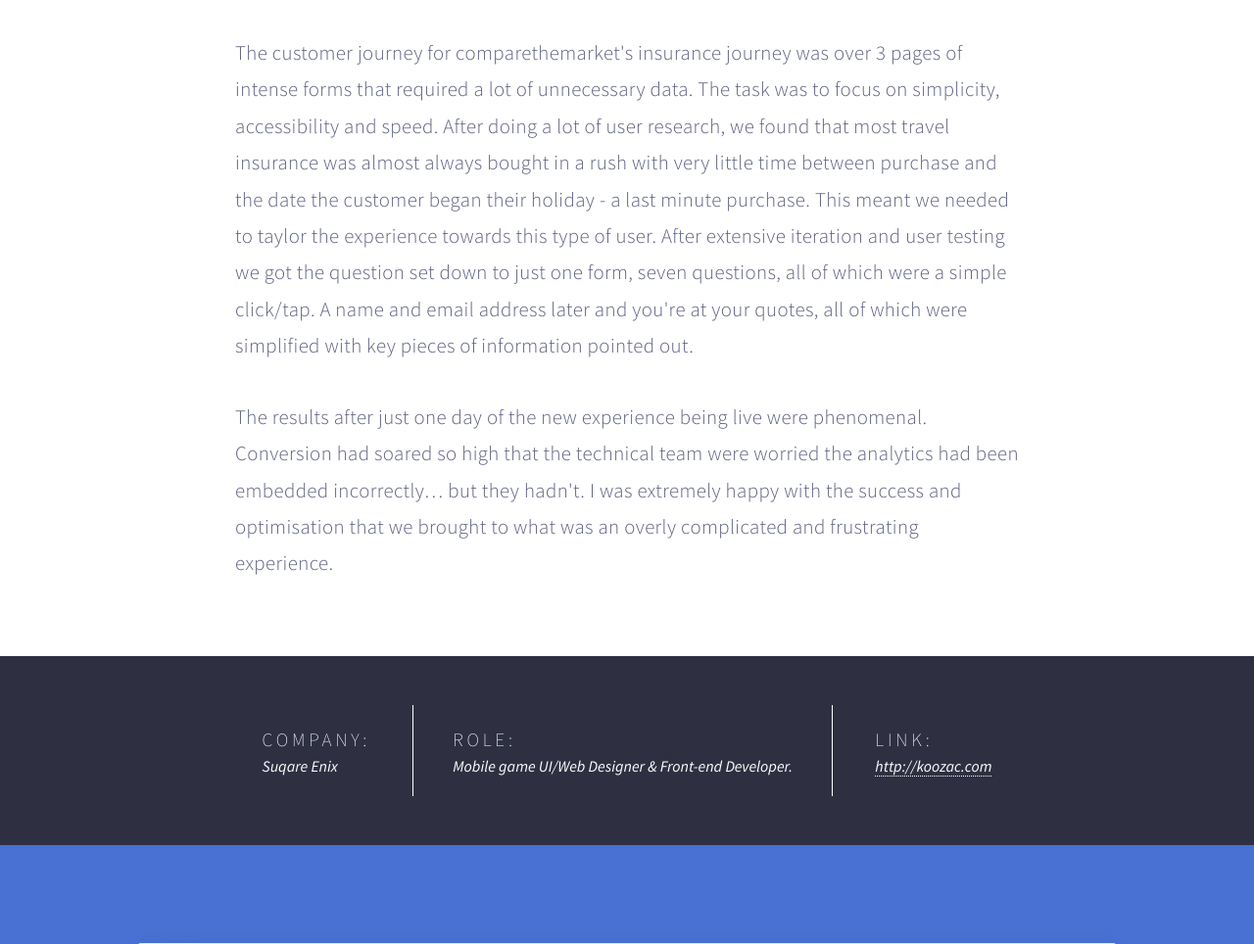
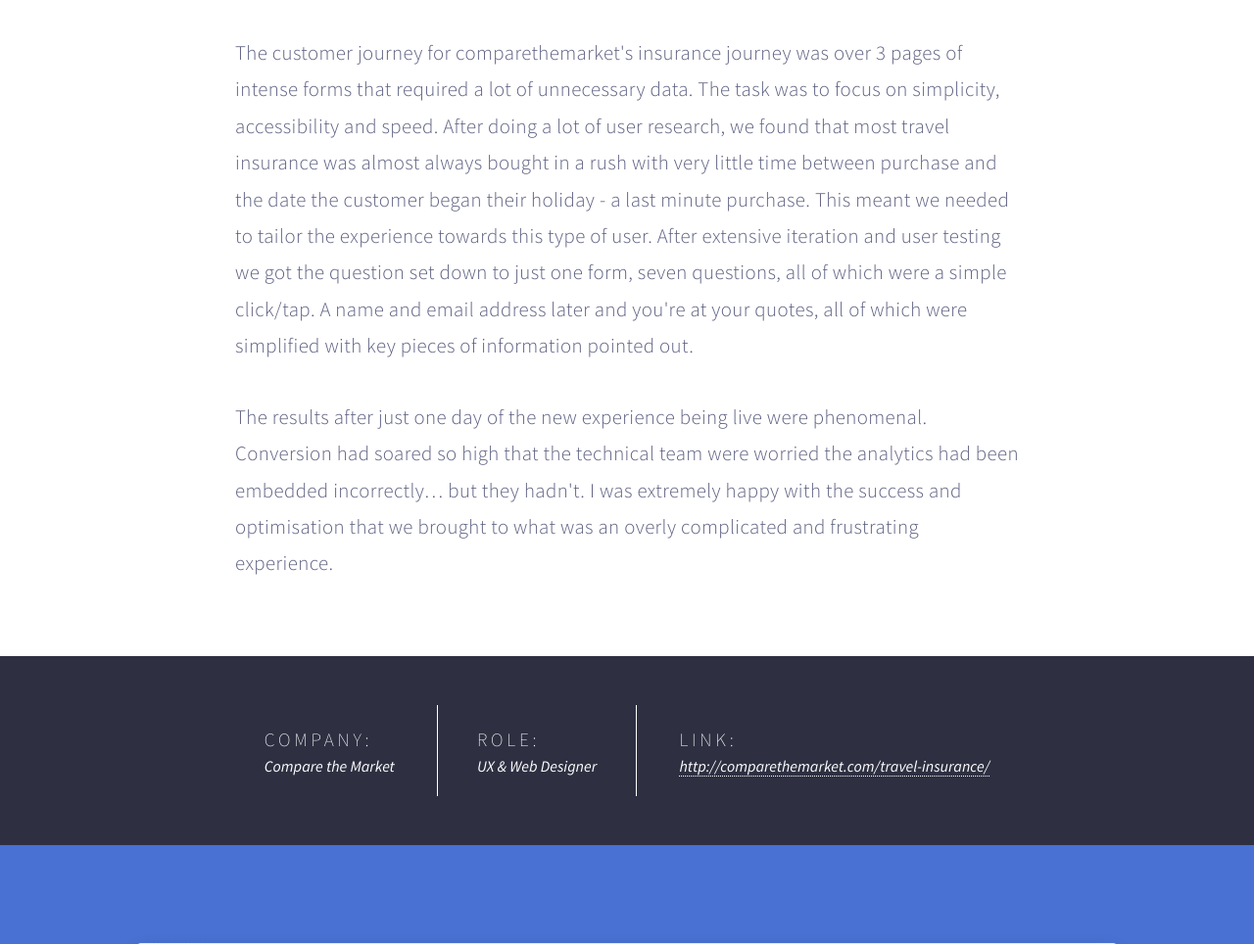
Before and after one commit to tomchewitt/tomdoes, a PHP site: page /work/compare-the-market/ in a window 1280 px wide. Shown: the part 1374-2338 px from the top of the page at 98% size. Run offline with PHP 8.4, Linux system fonts and the light colour scheme; some web fonts are replaced.

Commit message:
further spelling amends this time from Dad

```diff
--- a/about/index.php
+++ b/about/index.php
@@ -77,7 +77,7 @@ if (isset($_GET["view_as"]) && $_GET["view_as"] == "json") {
 			<section class="block spaced">
 				<h1>WELCOME TO THE DANGERZONE!</h1>
 
-				<p>There's more to me than just work though. There's all the little projects I do for funsies as well. Be sure to check some of them out on <a href="http://codepen.io/tomchewitt" target="_blank">Codepen</a> or <a target="_blank" href="https://www.behance.net/tomchewitt">Behance</a>. I'm also a huge basketball fan (<a href="http://www.nba.com/bulls/" target="_blank">go Bulls!!</a>), nerdily into video games and eSports, and am way to enthusiastic about the Fast and the Furious franchise. Music and stories are my muses and I am an occasional and (not quite so anymore) secret <a href="http://www.brickish.org/default.aspx" target="_blank">AFOL</a>. And I love pizza.</p>
+				<p>There's more to me than just work though. There's all the little projects I do for funsies as well. Be sure to check some of them out on <a href="http://codepen.io/tomchewitt" target="_blank">Codepen</a> or <a target="_blank" href="https://www.behance.net/tomchewitt">Behance</a>. I'm also a huge basketball fan (<a href="http://www.nba.com/bulls/" target="_blank">go Bulls!!</a>), nerdily into video games and eSports, and am way too enthusiastic about the Fast and the Furious franchise. Music and stories are my muses and I am an occasional and (not quite so anymore) secret <a href="http://www.brickish.org/default.aspx" target="_blank">AFOL</a>. And I love pizza.</p>
 			</section>
 
 			<section class="social">
--- a/work/colourflood/index.php
+++ b/work/colourflood/index.php
@@ -27,9 +27,9 @@ if (isset($_GET["view_as"]) && $_GET["view_as"] == "json") {
 			</section>
 
 			<section class="block spaced">
-				<p class="headline">Colour Flood is my own company, set up as a front for all my design and development freelance/contract work. Being the sole director, everything is my responsibility - from doing the actual work to client liaison and tax management (although my accountant does most of that).</p>
+				<p class="headline">Colour Flood is my own company, set up to manage my design and development freelance/contract work. Being the sole director, everything is my responsibility - from doing the actual work to client liaison and tax management (although my accountant does most of that).</p>
 
-				<p>Making the choice to go freelance was a big one. Having to then name and brand your own company is arguably a bigger one. You are your worst client. Nothing is ever good enough, iteration goes on forever and by the time you feel you are about ready to deliver on your own goals - you change you mind to something completely different.</p>
+				<p>Making the choice to go freelance was a big one. Having to then name and brand your own company is arguably a bigger one. You are your worst client. Nothing is ever good enough, iteration goes on forever and by the time you feel you are about ready to deliver on your own goals - you change your mind to something completely different.</p>
 
 				<p>My own brand is no exception, and has gone through a few changes and tweaks over the last 3 years. The most recent update is my favourite as I feel it makes a great use of colour that really unifies everything together. The website I made is just a simple splash page to point people to my contact information. I have been fortunate enough to rely on word of mouth to generate my clients so having a fully established, promotional web presence has never been too much of a high priority. Below you can see some of the workings I went through to get the logo to what it is now.</p>
 			</section>
--- a/work/compare-the-market/index.php
+++ b/work/compare-the-market/index.php
@@ -30,7 +30,7 @@ if (isset($_GET["view_as"]) && $_GET["view_as"] == "json") {
 			<section class="block spaced">
 				<p class="headline">Comparison websites like comparethemarket.com are big business. The volume of traffic together with the slightest change in UX design and web accessibility can have a monumental effect on conversation in such a highly competitive market. Fresh into the world of a freelancer, redesigning and optimising the travel insurance journey for comparethemarket was a huge and exciting challenge… with some fantastic results.</p>
 
-				<p>The customer journey for comparethemarket's insurance journey was over 3 pages of intense forms that required a lot of unnecessary data. The task was to focus on simplicity, accessibility and speed. After doing a lot of user research, we found that most travel insurance was almost always bought in a rush with very little time between purchase and the date the customer began their holiday - a last minute purchase. This meant we needed to taylor the experience towards this type of user. After extensive iteration and user testing we got the question set down to just one form, seven questions, all of which were a simple click/tap. A name and email address later and you're at your quotes, all of which were simplified with key pieces of information pointed out.</p>
+				<p>The customer journey for comparethemarket's insurance journey was over 3 pages of intense forms that required a lot of unnecessary data. The task was to focus on simplicity, accessibility and speed. After doing a lot of user research, we found that most travel insurance was almost always bought in a rush with very little time between purchase and the date the customer began their holiday - a last minute purchase. This meant we needed to tailor the experience towards this type of user. After extensive iteration and user testing we got the question set down to just one form, seven questions, all of which were a simple click/tap. A name and email address later and you're at your quotes, all of which were simplified with key pieces of information pointed out.</p>
 
 				<p>The results after just one day of the new experience being live were phenomenal. Conversion had soared so high that the technical team were worried the analytics had been embedded incorrectly… but they hadn't. I was extremely happy with the success and optimisation that we brought to what was an overly complicated and frustrating experience.</p>
 			</section>
@@ -38,13 +38,13 @@ if (isset($_GET["view_as"]) && $_GET["view_as"] == "json") {
 			<section class="block meta">
 				<ul class="triple">
 					<li>
-						<span class="header">COMPANY:</span><br>Suqare Enix
+						<span class="header">COMPANY:</span><br>Compare the Market
 					</li>
 					<li>
-						<span class="header">ROLE:</span><br>Mobile game UI/Web Designer &amp; Front-end Developer.
+						<span class="header">ROLE:</span><br>UX &amp; Web Designer
 					</li>
 					<li>
-						<span class="header">LINK:</span><br><a href="http://koozac.com" target="_blank">http://koozac.com</a>
+						<span class="header">LINK:</span><br><a href="http://comparethemarket.com/travel-insurance/" target="_blank">http://comparethemarket.com/travel-insurance/</a>
 					</li>
 				</ul>
 			</section>
--- a/work/heroes-and-generals/index.php
+++ b/work/heroes-and-generals/index.php
@@ -34,14 +34,14 @@ if (isset($_GET["view_as"]) && $_GET["view_as"] == "json") {
 
 				<p>At the time the web presence was made of 5 different systems that required different logins and looked completely different. There was also a big problem of a complicated navigation and page structure. Simplifying the UX was priority number 1. Creating a design that could be used across all areas of the site was next on the list.</p>
 
-				<p>Helping with the branding while creating a simplified user experience was an enjoyable process. It meant that I could begin to see how the artwork would sit in the different areas of the site and taylor areas of navigation and content towards the art style.</p>
+				<p>Helping with the branding while creating a simplified user experience was an enjoyable process. It meant that I could begin to see how the artwork would sit in the different areas of the site and tailor areas of navigation and content towards the art style.</p>
 
-				<p>Unfortunately, after a long slog of iteration and development - when the site was ready to go, and had been teased to the players with great reception, the project got put on hold and has yet to be released.</p>
+				<p>After a long slog of iteration and development, the site was teased to the players and got a great reception. Square Enix have not yet released the site.</p>
 			</section>
 			<section class="block meta">
 				<ul class="double">
 					<li>
-						<span class="header">COMPANY:</span><br>Suqare Enix
+						<span class="header">COMPANY:</span><br>Square Enix
 					</li>
 					<li>
 						<span class="header">ROLE:</span><br>Web Designer &amp; Front End Developer.
--- a/work/koozac/index.php
+++ b/work/koozac/index.php
@@ -37,7 +37,7 @@ if (isset($_GET["view_as"]) && $_GET["view_as"] == "json") {
 			<section class="block meta">
 				<ul class="triple">
 					<li>
-						<span class="header">COMPANY:</span><br>Suqare Enix
+						<span class="header">COMPANY:</span><br>Square Enix
 					</li>
 					<li>
 						<span class="header">ROLE:</span><br>Mobile game UI/Web Designer &amp; Front-end Developer.
--- a/work/simple-timer/index.php
+++ b/work/simple-timer/index.php
@@ -28,11 +28,11 @@ if (isset($_GET["view_as"]) && $_GET["view_as"] == "json") {
 			</section>
 
 			<section class="block spaced">
-				<p class="headline">During the last year I found the need for an online stopclock/timer and was frustrated to find nothing that simple and elegant which would let me see time time at a glance. Rather than dealing with the best that was on offer, I made my own!</p>
+				<p class="headline">During the last year I found the need for an online stopclock/timer and was frustrated to find nothing simple and elegant which would let me see time time at a glance. Rather than dealing with the best that was on offer, I made my own!</p>
 
-				<p>The idea was simple enough - create something with a large timer that was easy to control and had some basic lap time, start/stop functionality. It also had to look good :)</p>
+				<p>The idea was simple enough - create something with a large timer that was easy to control and had some basic lap time, start/stop functionality. It also had to look good :\)</p>
 
-				<p>I found a great little jQuery library called <a href="http://simplefocus.com/flowtype/" target="_blank">flowtype.js</a> that will resize type to fit the parent space which was perfect for creating a responsive timer. The timer mechanic was simple enough to create using javascript’s build in setInterval function. The design is clean and simple and was built in browser.</p>
+				<p>I found a great little jQuery library called <a href="http://simplefocus.com/flowtype/" target="_blank">flowtype.js</a> that will resize type to fit the parent space which was perfect for creating a responsive timer. The timer mechanic was simple enough to create using javascript’s built in setInterval function. The design is clean and simple and was built in the browser.</p>
 			</section>
 			<section class="block meta">
 				<ul class="triple">
--- a/work/start-with-a-square/index.php
+++ b/work/start-with-a-square/index.php
@@ -27,7 +27,7 @@ if (isset($_GET["view_as"]) && $_GET["view_as"] == "json") {
 			</section>
 
 			<section class="block spaced">
-				<p class="headline">Start with a Square started as a domain name. I liked the ties to the design and digital industries, two I am extremely passionate about. It is now going to become a place of words and opinion… a blog.</p>
+				<p class="headline">Start with a Square started as a domain name. I liked the ties to the design and digital industries, two of which I am extremely passionate about. It is now going to become a place of words and opinion... a blog.</p>
 
 				<p>I've always wanted to make a proper blog. Somewhere I can talk about the things I am passionate about, where I can give back to the web community through insights and tutorials, advice for freelancers and engage more with the community. I've started this at Start with a Square. It's currently in a very beta stage, while I develop the main site using wordpress. Below are my initial designs and what I'm planning to develop, but these may change the further into the browser I get. More on the way.</p>
 			</section>
```
Also changed, not shown: work/lipsum-generator/index.php (+4 -4 lines).
